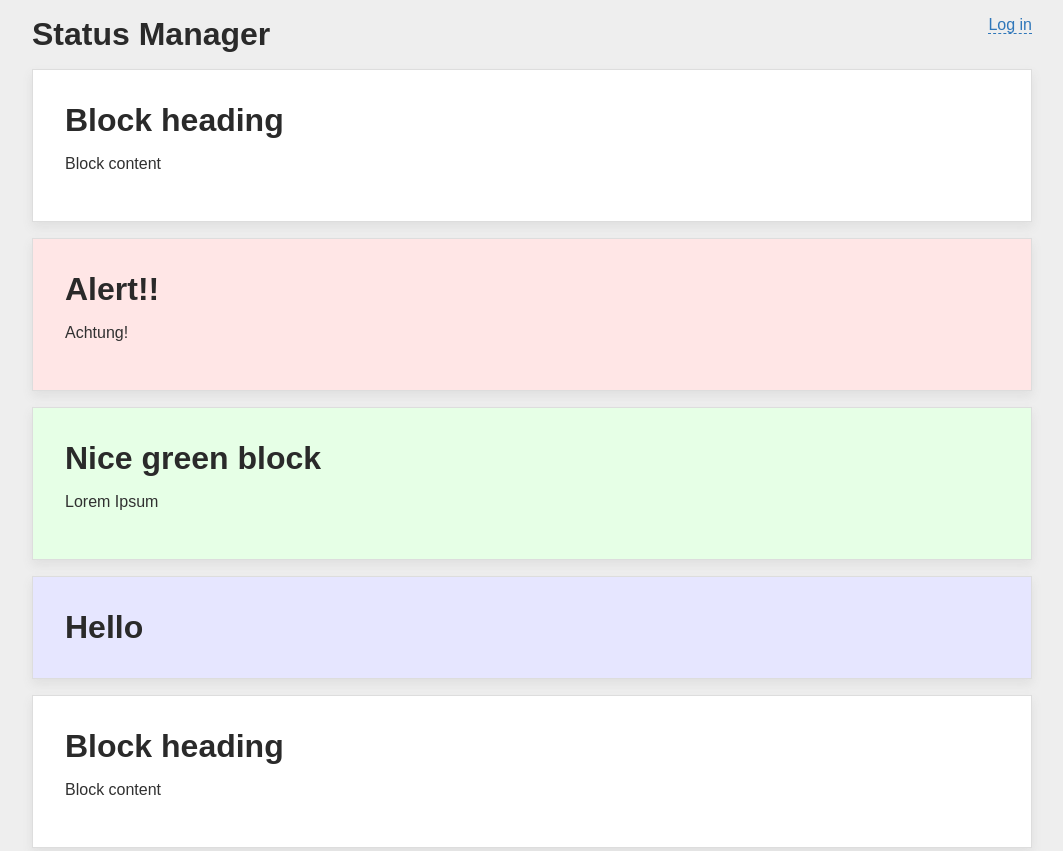
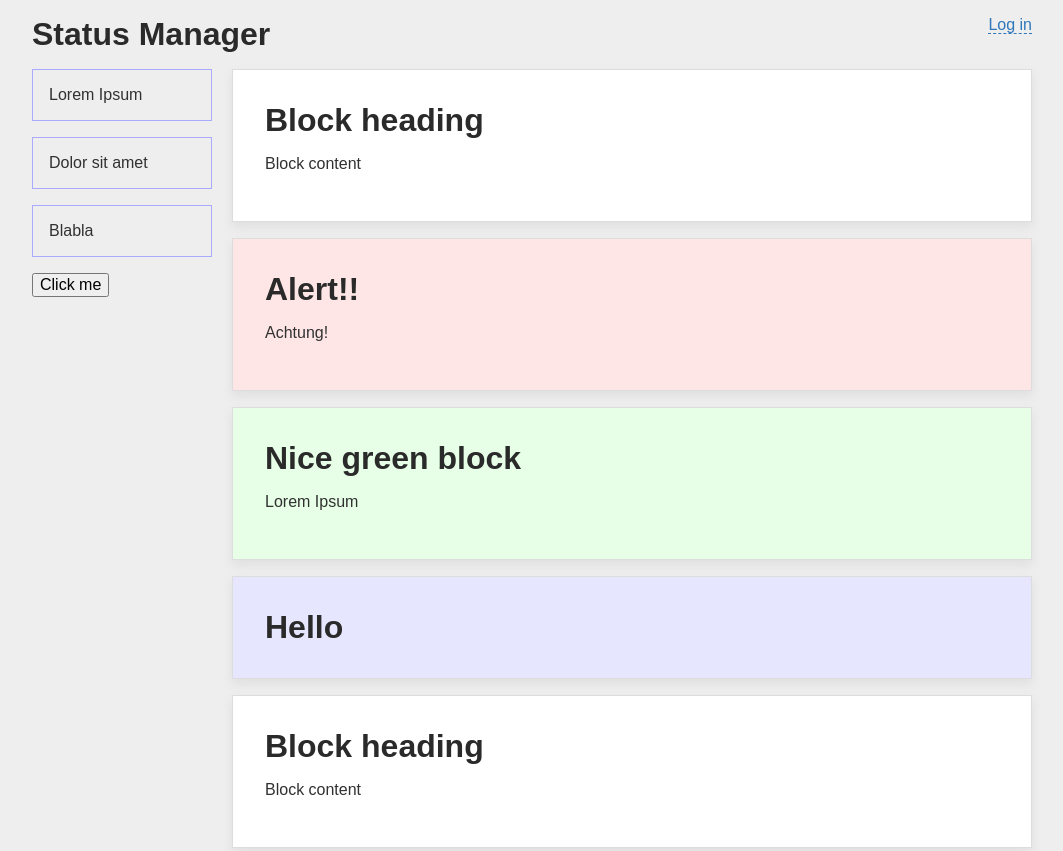
Before and after one commit to status-manager/frontend, a plain HTML site: page index.html in a window 1280 px wide. Shown: the top 851 px of the page, without its empty margins (108-1171 px from the left). Drawn offline with nearby package versions, Linux system fonts and the light colour scheme.

Commit message:
add sidebar

```diff
--- a/index.html
+++ b/index.html
@@ -29,6 +29,13 @@
 
     <section class="main">
       <div class="width">
+        <div class="sidebar">
+          <div class="tweet">Lorem Ipsum</div>
+          <div class="tweet">Dolor sit amet</div>
+          <div class="tweet">Blabla</div>
+
+          <button id="toggle-sidebar">Click me</button>
+        </div>
         <!-- <div class="tabs">
           <a href="#" class="tab active">Daily</a>
           <a href="#" class="tab">Weekly</a>
--- a/js/script.js
+++ b/js/script.js
@@ -106,4 +106,11 @@ $(function(){
         }
     }
   });
+
+
+  //----------------------
+
+  $("#toggle-sidebar").on("click", function(){
+    $(this).closest(".sidebar").toggleClass("right");
+  });
 });
--- a/style/style.scss
+++ b/style/style.scss
@@ -160,7 +160,29 @@ header{
 	}
 }
 
+.sidebar{
+	width: 20%;
+	padding-right: 20px;
+	box-sizing: border-box;
+	float: left;
+	&.right{
+		padding: 0 0 0 20px;
+		float: right;
+	}
+
+	.tweet{
+		border: 1px solid #aaf;
+		margin-bottom: 1em;
+		padding: 1em;
+	}
+}
+.incidents{
+	float: left;
+	width: 80%;
+}
+
 footer{
+	clear: both;
 	margin-top: 2em;
 	text-align: right;
 }
```
Also changed, not shown: style/style.css, 1 other file.
